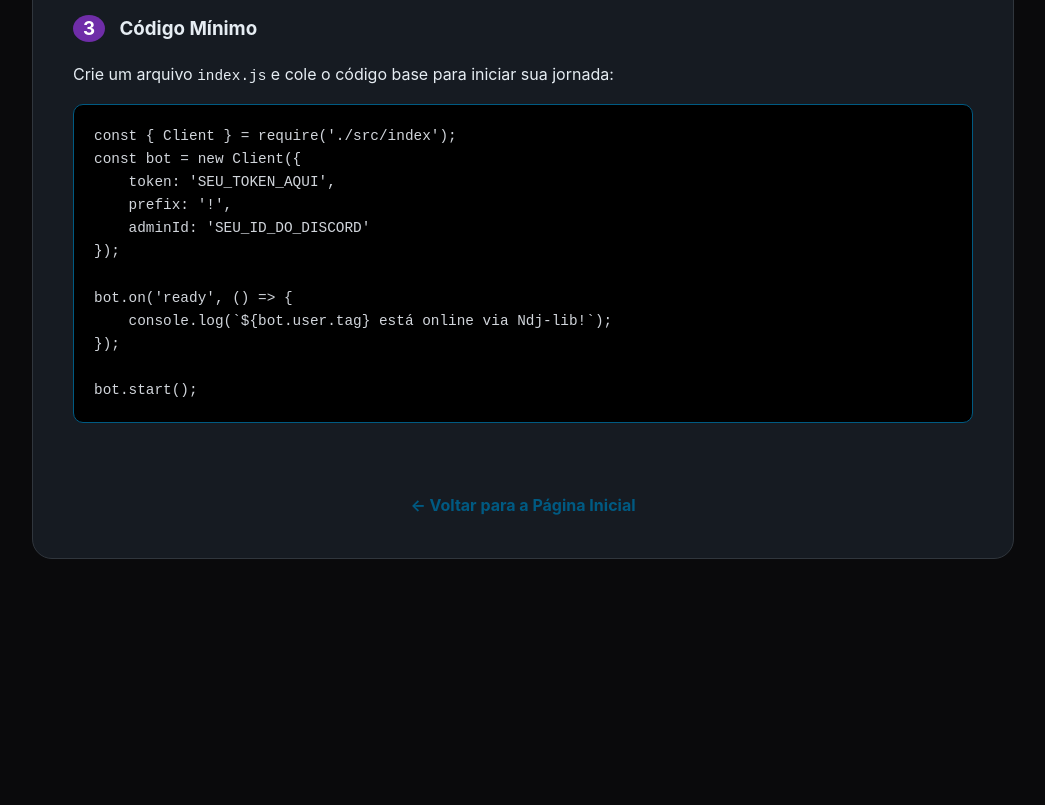
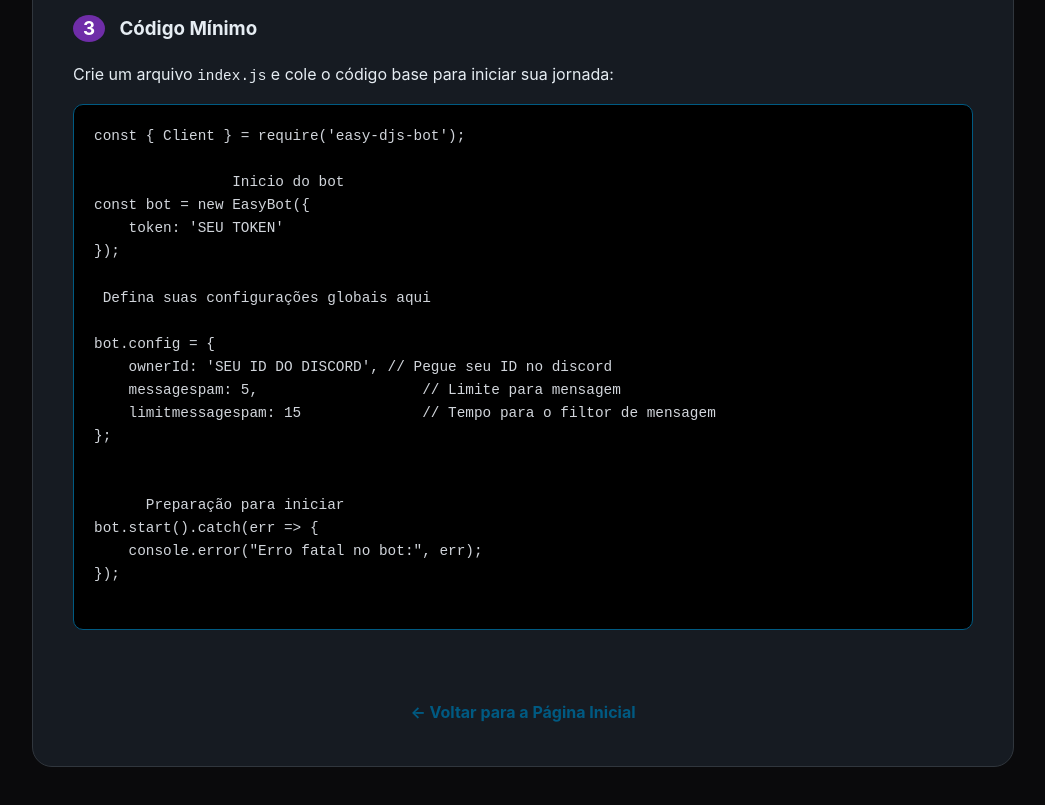
Before and after one commit to pitocoofc/Ndj-lib, a website: page updates.html in a window 1280 px wide. Shown: the part 1100-1905 px from the top of the page, without its empty margins (117-1162 px from the left). Before the commit the page ends 1719 px from the top, so only its background shows below. Drawn offline with Linux system fonts and the light colour scheme.

Commit message:
Update updates.html

```diff
--- a/updates.html
+++ b/updates.html
@@ -101,18 +101,28 @@ npm install</code></pre>
         <div class="step">
             <h3><span class="step-num">3</span> Código Mínimo</h3>
             <p>Crie um arquivo <code>index.js</code> e cole o código base para iniciar sua jornada:</p>
-            <pre><code>const { Client } = require('./src/index');
-const bot = new Client({
-    token: 'SEU_TOKEN_AQUI',
-    prefix: '!',
-    adminId: 'SEU_ID_DO_DISCORD'
+            <pre><code>const { Client } = require('easy-djs-bot');
+
+                Inicio do bot
+const bot = new EasyBot({
+    token: 'SEU TOKEN'
 });
 
-bot.on('ready', () => {
-    console.log(`${bot.user.tag} está online via Ndj-lib!`);
+ Defina suas configurações globais aqui
+
+bot.config = {
+    ownerId: 'SEU ID DO DISCORD', // Pegue seu ID no discord
+    messagespam: 5,                   // Limite para mensagem
+    limitmessagespam: 15              // Tempo para o filtor de mensagem
+};
+
+
+      Preparação para iniciar
+bot.start().catch(err => {
+    console.error("Erro fatal no bot:", err);
 });
 
-bot.start();</code></pre>
+</code></pre>
         </div>
 
         <div style="text-align: center;">
```
